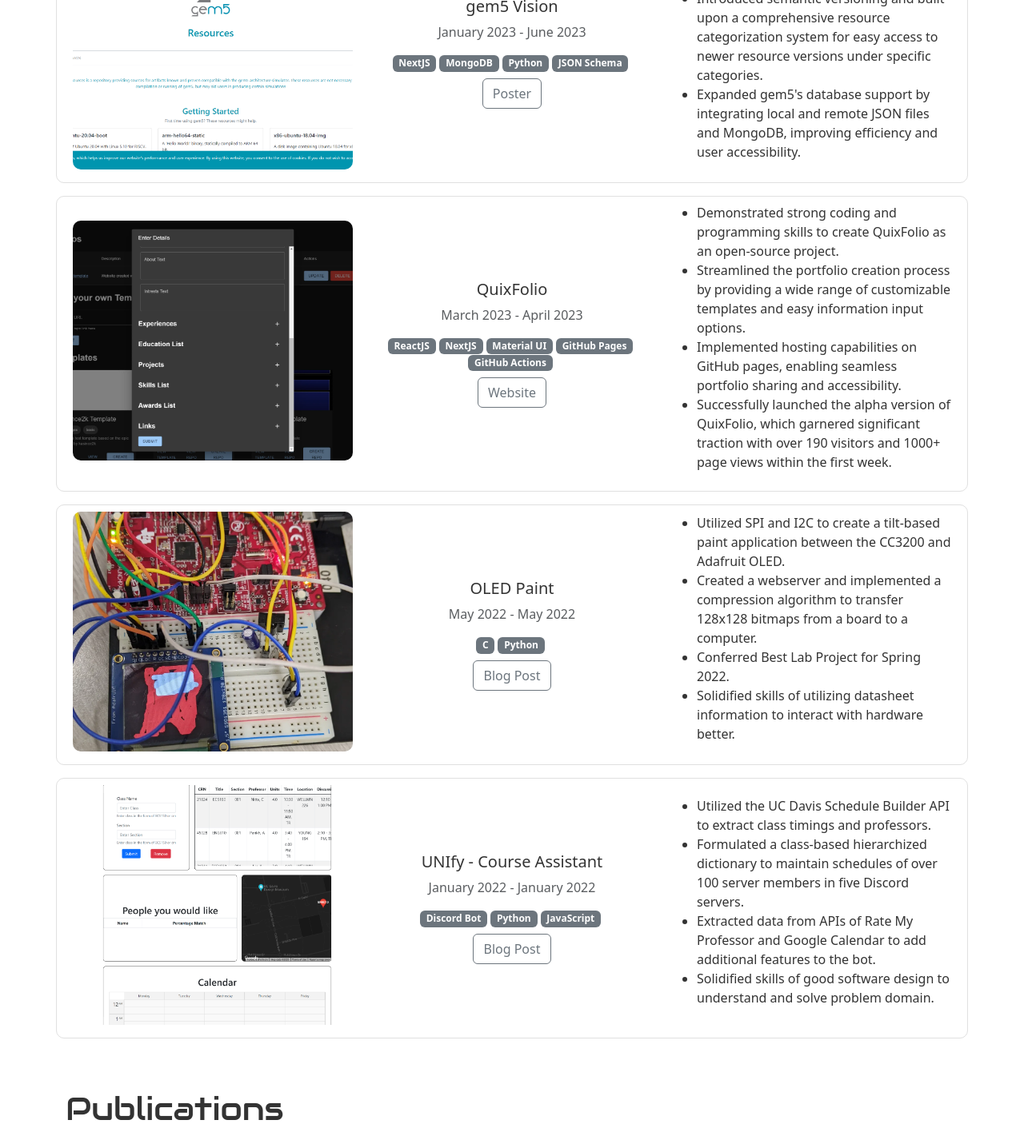
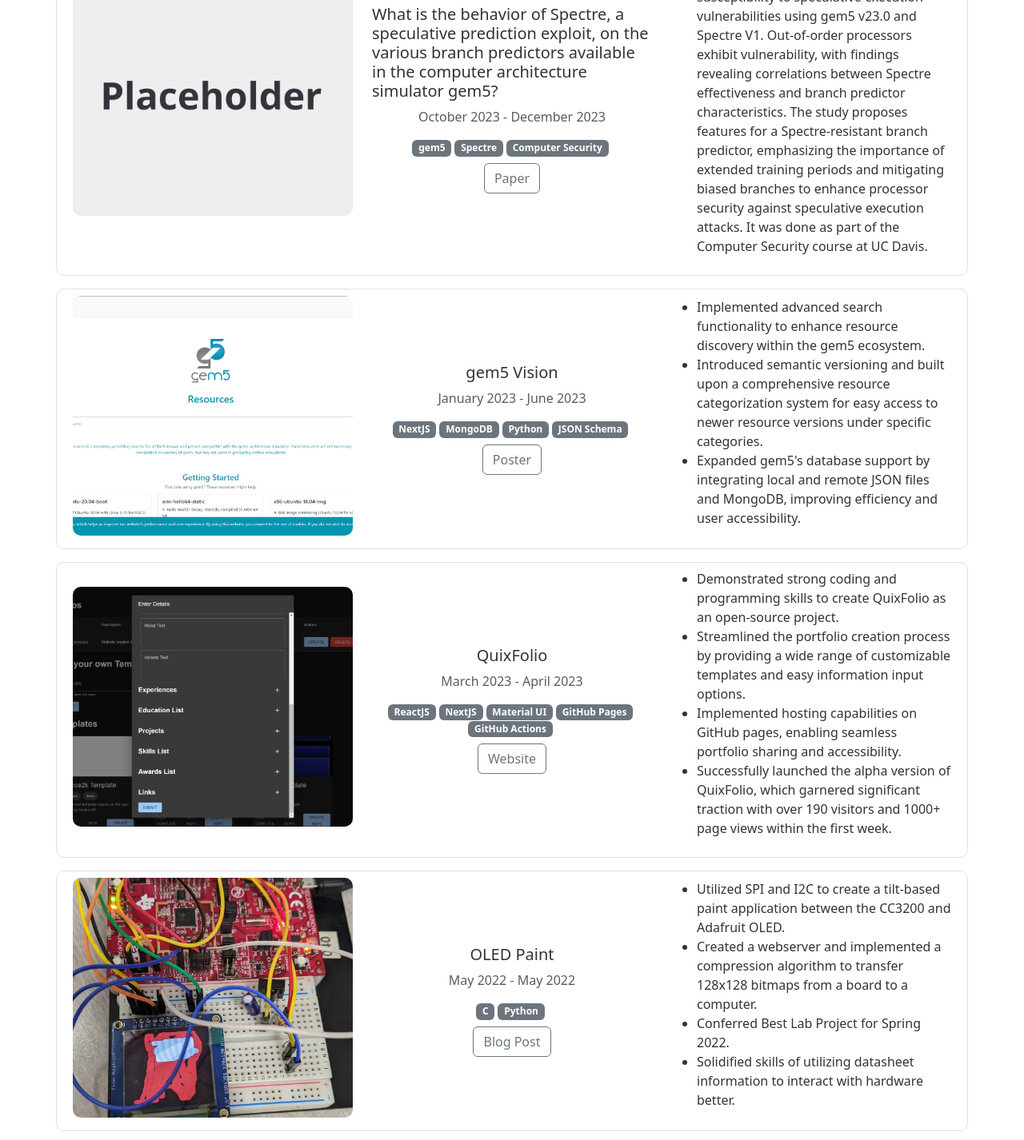
Before and after one commit to kunpai/my-website, a Next.js app: page / in a window 1280 px wide. Shown: the part 3220-4646 px from the top of the page at 80% size. Built offline with nearby package versions, Linux system fonts and the light colour scheme.

Commit message:
Minor changes

```diff
--- a/pages/index.js
+++ b/pages/index.js
@@ -60,7 +60,7 @@ export default function Home() {
         <Row>
           <div className="mt-5">
             <h1 className="mb-3" id="publications">
-              Publications
+              Publications / Talks
             </h1>
             <Publication />
           </div>
--- a/public/jsons/projects.json
+++ b/public/jsons/projects.json
@@ -1,4 +1,18 @@
 [
+    {
+        "title": "What is the behavior of Spectre, a speculative prediction exploit, on the various branch predictors available in the computer architecture simulator gem5?",
+        "start": "October 2023",
+        "end": "December 2023",
+        "description": "This project investigates Spectre attacks on x86-based processors, focusing on in-order and out-of-order processors' susceptibility to speculative execution vulnerabilities using gem5 v23.0 and Spectre V1. Out-of-order processors exhibit vulnerability, with findings revealing correlations between Spectre effectiveness and branch predictor characteristics. The study proposes features for a Spectre-resistant branch predictor, emphasizing the importance of extended training periods and mitigating biased branches to enhance processor security against speculative execution attacks. It was done as part of the Computer Security course at UC Davis.",
+        "skills": [
+            "gem5",
+            "Spectre",
+            "Computer Security"
+        ],
+        "links": {
+            "Paper": "/assets/papers/spectre.pdf"
+        }
+    },
     {
         "title": "gem5 Vision",
         "start": "January 2023",
```
Also changed, not shown: 1 other file (tests, documents, lock files or other folders).
